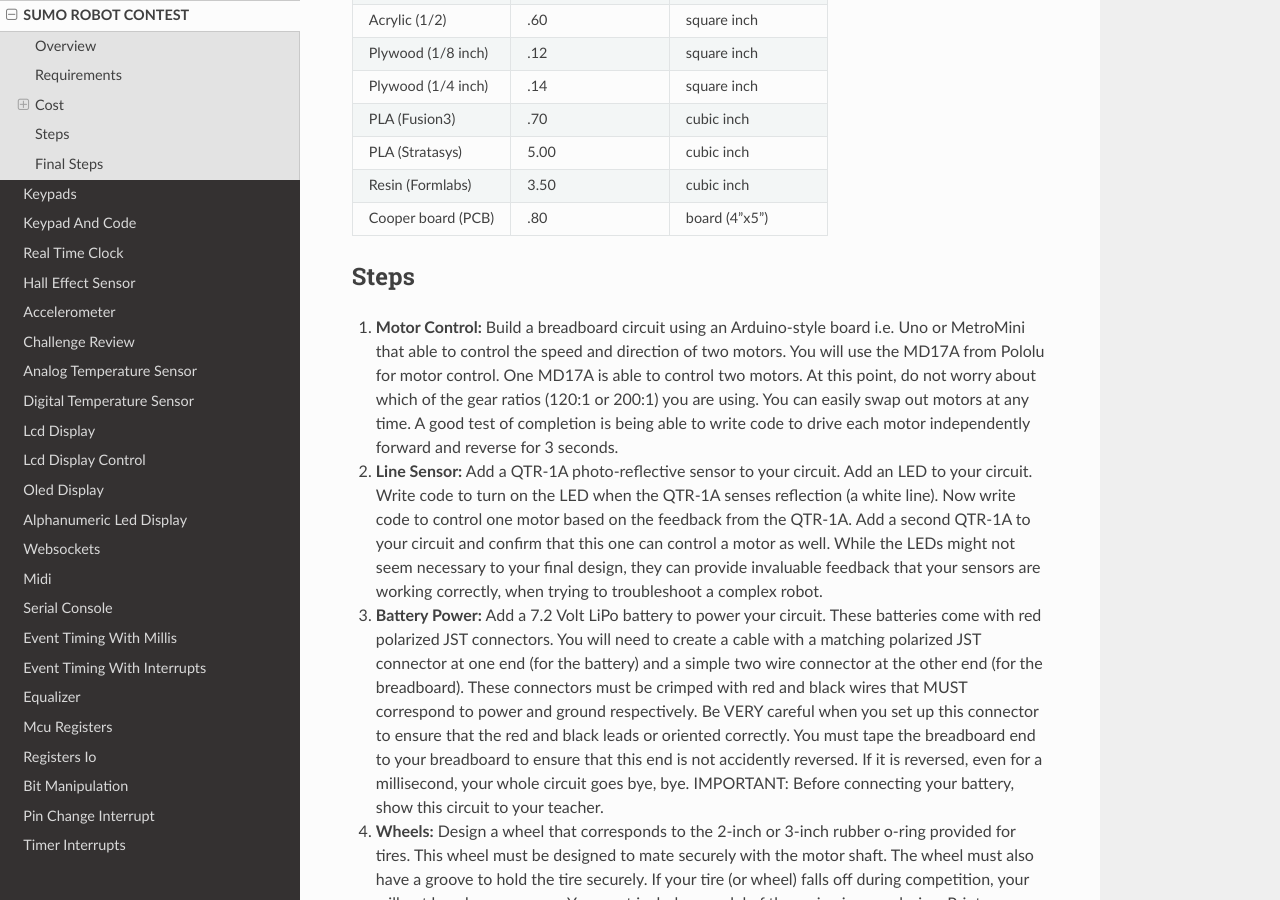
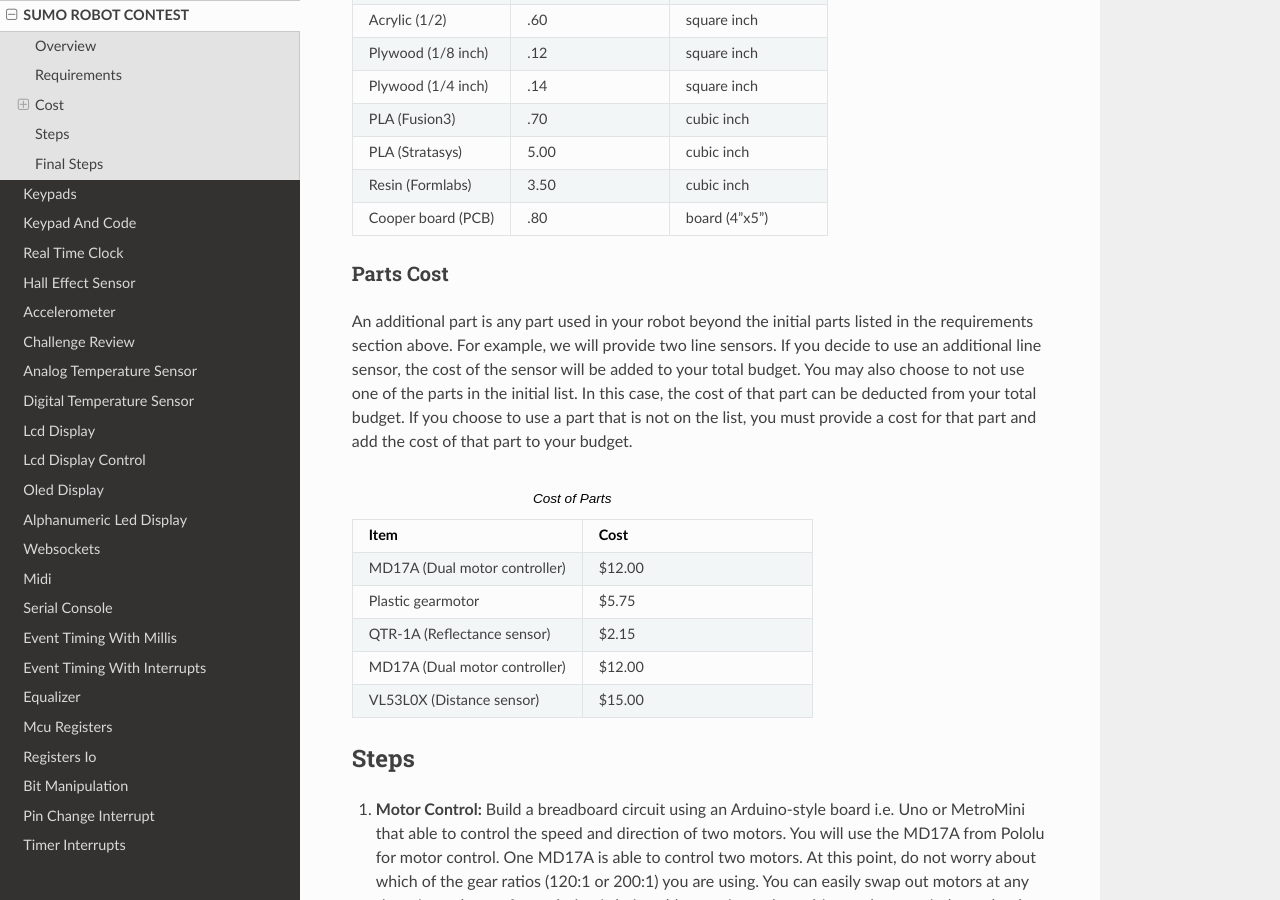
Before and after one commit to maxtkc/mvths-wiki, a Sphinx documentation site: the page built from docs/066i-sumo-robot.rst, in a window 1280 px wide and 900 px high, scrolled down 1580 px. Built offline with Sphinx 7.4.7 and the Read the Docs theme 2.0.0, drawn with Linux system fonts in a browser that asks for light colours; pages that are not in the unit, such as notebooks, are missing from menus.

Commit message:
Update 066i-sumo-robot.rst

```diff
--- a/docs/066i-sumo-robot.rst
+++ b/docs/066i-sumo-robot.rst
@@ -73,6 +73,27 @@ Materials include those in your final robot as well as those you use to develop
      - .80
      - board (4"x5")
 
+Parts Cost
+^^^^^^^^^^^^^
+An additional part is any part used in your robot beyond the initial parts listed in the requirements section above. For example, we will provide two line sensors. If you decide to use an additional line sensor, the cost of the sensor will be added to your total budget. You may also choose to not use one of the parts in the initial list. In this case, the cost of that part can be deducted from your total budget. If you choose to use a part that is not on the list, you must provide a cost for that part and add the cost of that part to your budget.
+
+.. list-table:: Cost of Parts
+   :widths: 25 25
+   :header-rows: 1
+
+   * - Item
+     - Cost
+   * - MD17A (Dual motor controller)
+     - $12.00
+   * - Plastic gearmotor
+     - $5.75
+   * - QTR-1A (Reflectance sensor)
+     - $2.15
+   * - MD17A (Dual motor controller)
+     - $12.00
+   * - VL53L0X (Distance sensor)
+     - $15.00
+
 Steps
 --------
 
```
